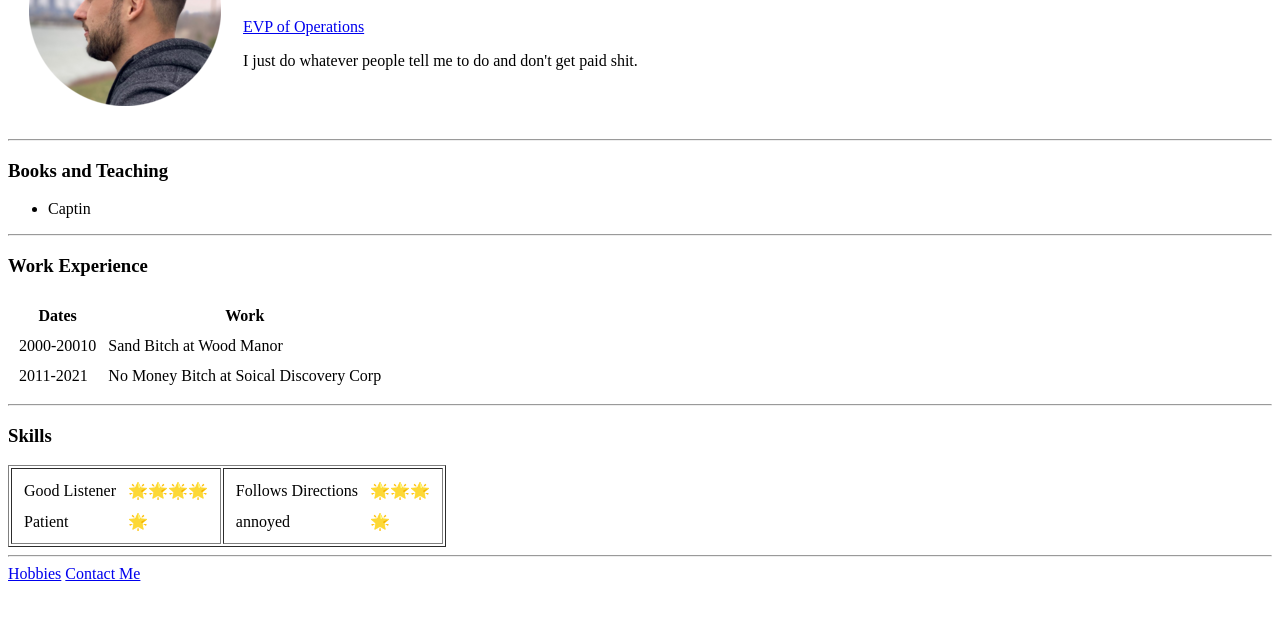
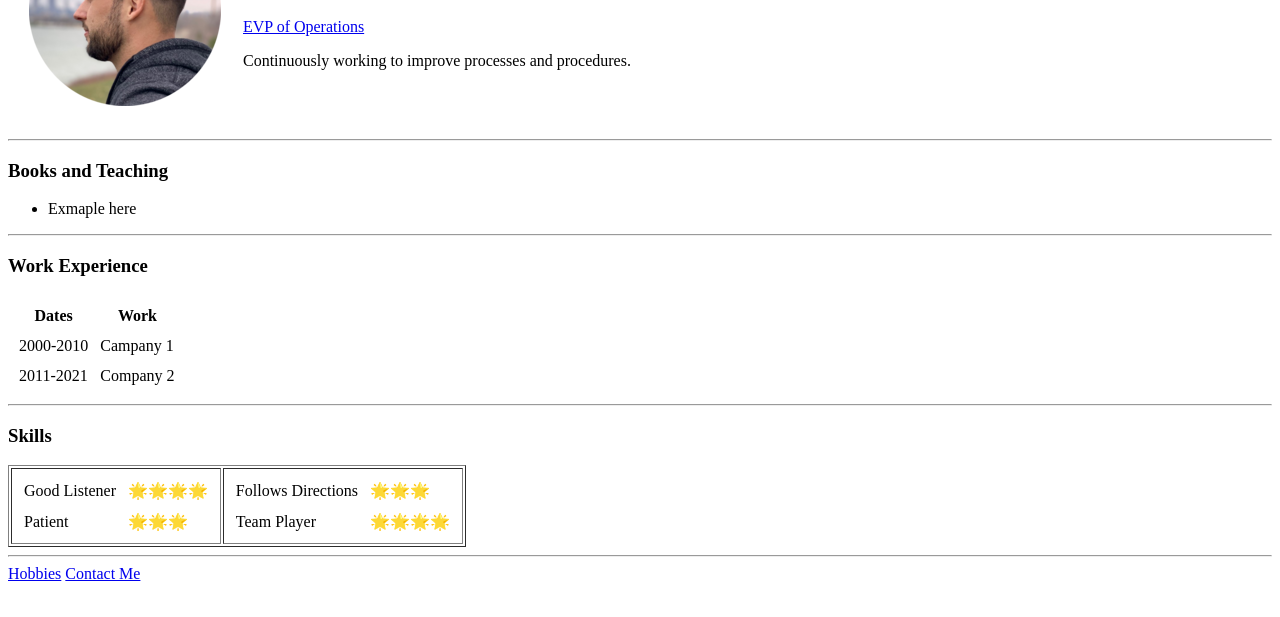
Before and after one commit to hidanikku85/cv, a plain HTML site: page index.html in a window 1280 px wide. Shown: the part 115-732 px from the top of the page. Drawn offline with Linux system fonts and the light colour scheme; files whose address does not match are found by name.

Commit message:
override of initial upload - updated text

```diff
--- a/index.html
+++ b/index.html
@@ -13,14 +13,14 @@
       <td>
         <h1>Nick Brundula</h1>
         <p> <a href="https://www.linkedin.com/in/nickbrundula/" target="_blank">EVP of Operations</a></p>
-        <p>I just do whatever people tell me to do and don't get paid shit.</p>
+        <p>Continuously working to improve processes and procedures.</p>
       </td>
     </tr>
   </table>
   <hr>
   <h3>Books and Teaching</h3>
   <ul>
-    <li>Captin</li>
+    <li>Exmaple here</li>
   </ul>
   <hr>
 
@@ -32,12 +32,12 @@
     </thead>
     <tbody>
       <tr>
-        <td>2000-20010</td>
-        <td>Sand Bitch at Wood Manor</td>
+        <td>2000-2010</td>
+        <td>Campany 1</td>
       </tr>
       <tr>
         <td>2011-2021</td>
-        <td>No Money Bitch at Soical Discovery Corp</td>
+        <td>Company 2</td>
       </tr>
     </tbody>
     <tfoot>
@@ -55,7 +55,7 @@
             </tr>
             <tr>
               <td>Patient</td>
-              <td>🌟</td>
+              <td>🌟🌟🌟</td>
             </tr>
           </table>
         </td>
@@ -66,8 +66,8 @@
               <td>🌟🌟🌟</td>
             </tr>
             <tr>
-              <td>annoyed</td>
-              <td>🌟 </td>
+              <td>Team Player</td>
+              <td>🌟🌟🌟🌟 </td>
             </tr>
         </td>
       </table>
```
Also changed, not shown: Contact Me.html (+2 -2 lines), hobbies.html (+1 -1 lines).
